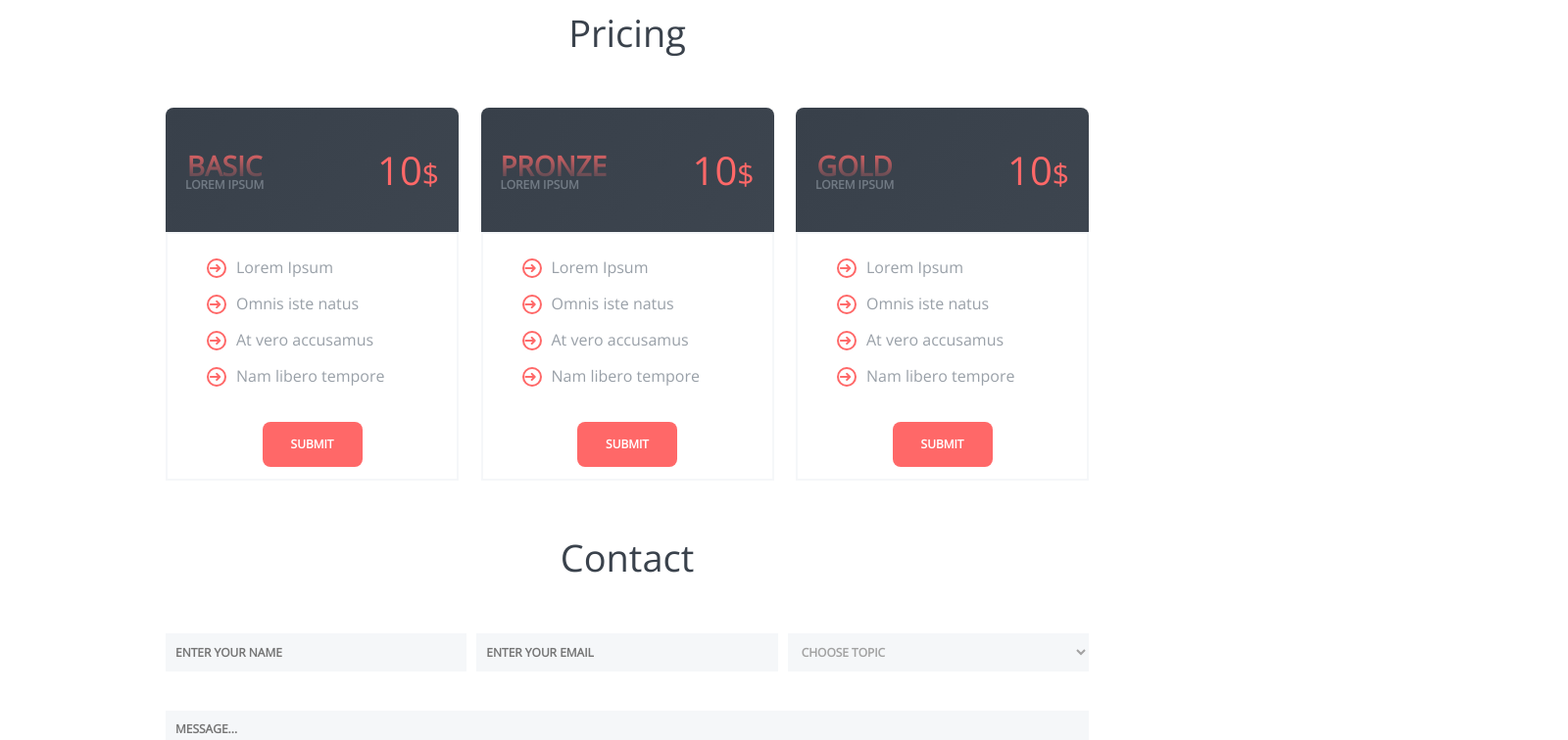
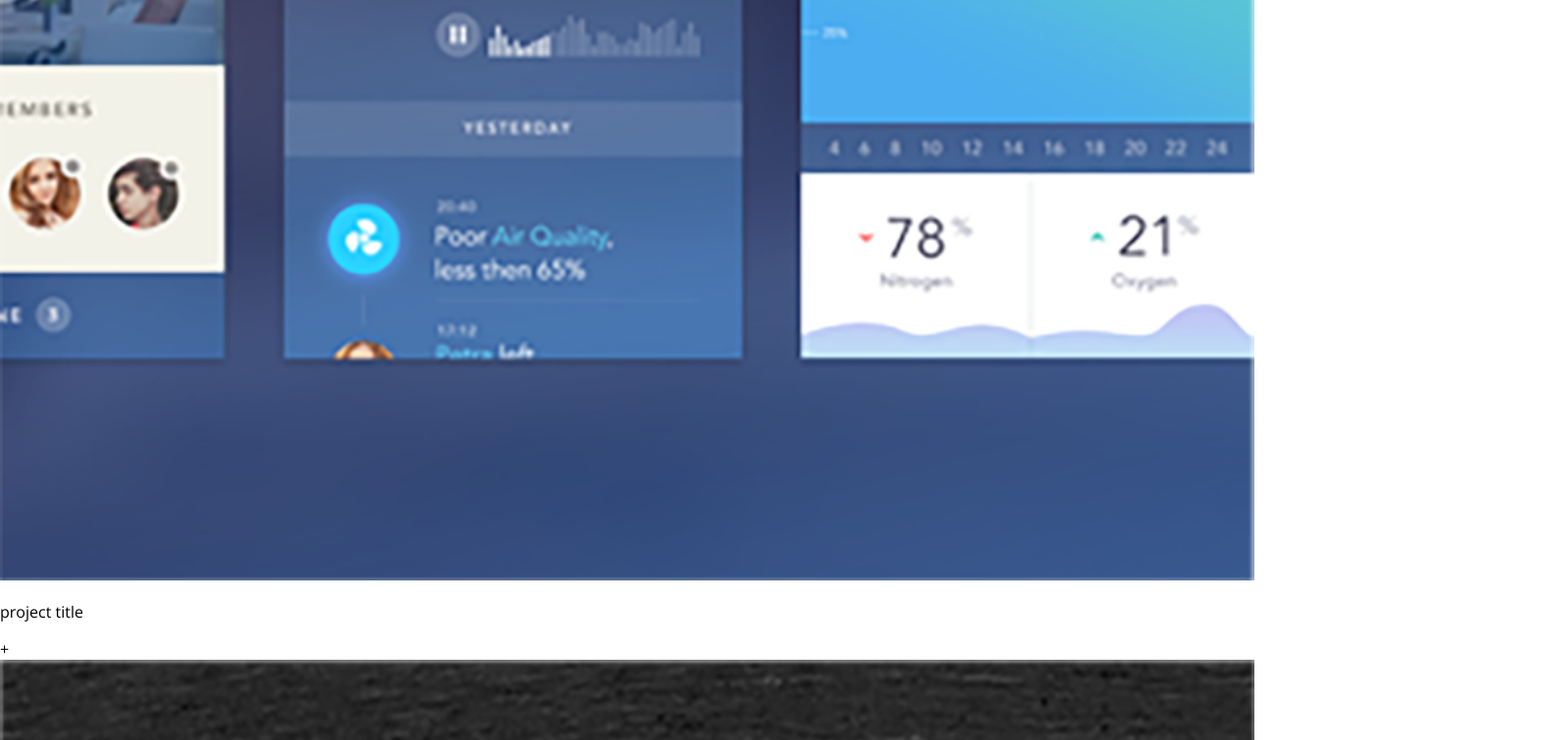
Before and after one commit to PiotrWolski1000/react-pixel-perfect-website, a React (Create React App) app: page / in a window 1280 px wide. Shown: the part 2044-2800 px from the top of the page at 98% size, 1600 px wide, since content can reach past the window. Built offline with nearby package versions, Linux system fonts and the light colour scheme.

Commit message:
updates css

```diff
--- a/src/css/portfolio.scss
+++ b/src/css/portfolio.scss
@@ -1,83 +1,110 @@
 @import "./shared.scss";
 
-.portfolio {
-    display: block;
-    width: 100%;
+ol, ul {
+    list-style: none;
+    line-height: 0;
     padding: 0;
-    margin: 0;
+
 
 }
 
-.portfolio__grid__container{
-    padding: 0px;
-    margin: 0px;
+.project_main_container {
+    width: 100%;
+}
+.project_container {
+    float: right;
+    width: 25%;
+    background-size:cover;
+    overflow:hidden;
+}
+.project_image {
+    width: 100%;
+}
 
-    width: 100%;
+.project_media {
+    position:relative;
+}
 
-    display: grid;
-    grid-gap: 0;
-    row-gap: 0;
+.project_media h1 {
 
-    grid-template-rows: repeat(2, 1fr);
-    grid-template-columns: repeat(4, 1fr);
+    text-align:center;
+    position:absolute;
+
+    top:50%;
+    width:100%;
+    transform:translate(0%,-50%);
+    -webkit-transform:translate(0%,-50%);
+    -ms-transform:translate(0%,-50%);
 
 
-    // @media(min-width: 1440px) {
-    //     grid-template-rows: repeat(1, 1fr);
-    //     grid-template-columns: repeat(8, 1fr);
-    // }
+    font-family: "Open Sans";
+    text-transform:uppercase;
+    display:none;
 
-    @media(max-width: 600px) {
-        grid-template-rows: repeat(4, 1fr);
-        grid-template-columns: repeat(2, 1fr);
+    -webkit-background-clip: text;
+    background-clip: text;
+    -webkit-text-fill-color: transparent;
+
+    background-image: linear-gradient(to top, #3d454f, #ff6868), linear-gradient(to bottom, #ffffff, #ffffff);
+
+    font-size: 24px;
+    // font-weight: 800;
+
+    @media(min-width: 1920px){
+        font-size: 40px;
     }
-    @media(max-width: 400px) {
-        grid-template-rows: repeat(8, 1fr);
-        grid-template-columns: repeat(1, 1fr);
 }
 
+.project_container img {
+    height: 100%;
+    width: 100%;
 }
 
-.grid__item__wrapper {
-    display: flex;
-    // flex-direction: column;
+.project_container:hover img {
 
-    p{
-        text-align:center;
-        width: 100%;
 
-        width:100%;
-        color:#FFFFFF;
-        font-family: "Open Sans";
-        text-transform:uppercase;
-        // color: var(--salmon);
-        // display:none;
-    }
-
-    object-fit: contain;
-}
-
-.grid__image {
-    width: 100%;
-    height: 100%;
-
-    &:hover{
     filter: brightness(0.3);
     -webkit-filter:brightness(0.3);
     -ms-filter:brightness(0.3);
 }
+
+.project_container:hover h1 {
+    display:block;
 }
 
-.grid__image__hover {
-    // color: var(--salmon)
+
+
+@media only screen and (max-width : 375px) {
+    /*row of 1 boxes*/
+    .project_container {
         width: 100%;
-    height: 100%;
-    min-width: 100%;
-    max-height: 100px;
-    background-color: red;
+    }
+}
+
+@media(max-width: 768px) {
+        .project_container{
+            width: 50%;
+        }
+}
+
+
+
+@media only screen and (min-width : 768px) {
+    /*row of 3 boxes*/
+    .project_container {
+        width: 33.3333333333333333333333333333333333333333%;
+    }
+}
+
+@media only screen and (min-width : 1024px) {
+    /*row of 4 boxes*/
+    .project_container {
+        width: 25%;
+    }
+}
+
+
+.grid__titleHover {
+    all: initial;
 
 }
-
-.grid__hover__plus{
-
-}
--- a/src/css/shared.scss
+++ b/src/css/shared.scss
@@ -25,6 +25,7 @@ $input-placeholder: #a2a2a2;
     &:hover{
         cursor: pointer;
     }
+
 
     font-size: 12px;
     font-weight: bold;
```
Lines whose indentation alone changed are shown as unchanged.
